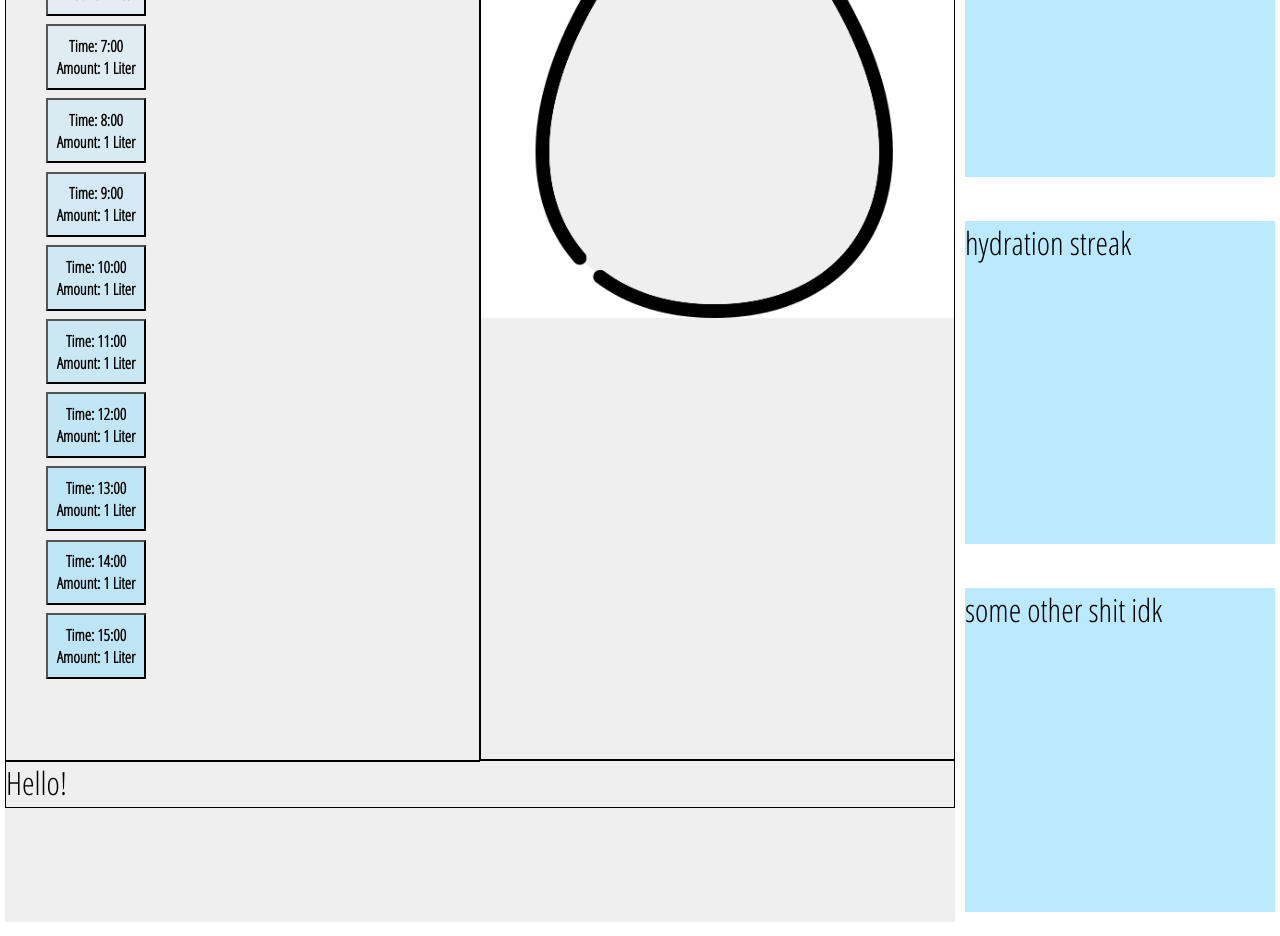
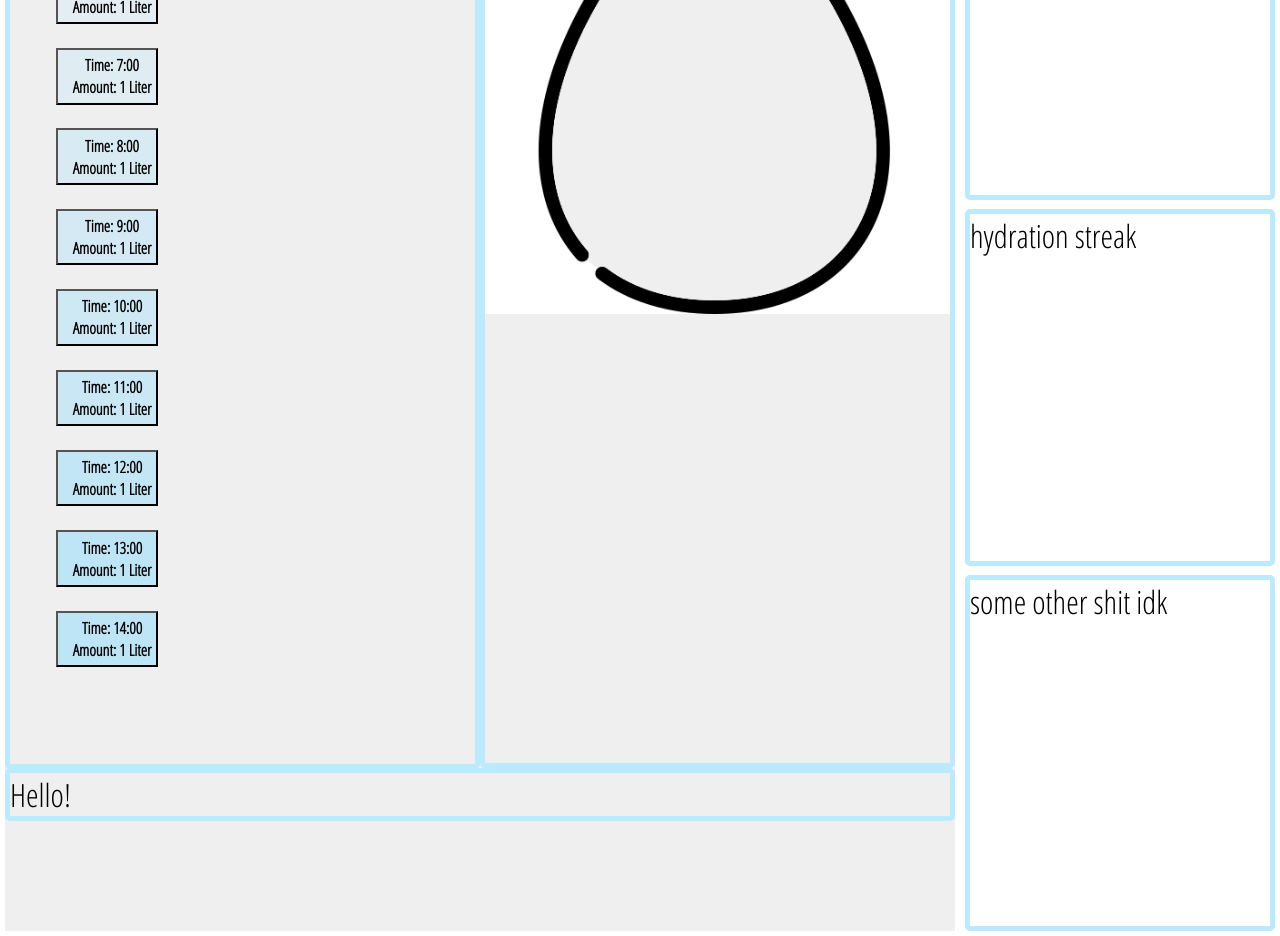
Before and after one commit to WAPP-Water-App/wapp-frontend, a React (Create React App) app: page / in a window 1280 px wide. Shown: the part 280-1216 px from the top of the page. Built offline with nearby package versions, Linux system fonts and the light colour scheme; no server answers.

Commit message:
[components] Add styling

```diff
--- a/src/components/Display/display.css
+++ b/src/components/Display/display.css
@@ -1,5 +1,5 @@
 .progress-bar {
- margin: 0 auto;
+  margin: 0 auto 10 auto;
   height: 100%;
   width: 100%;
 }
@@ -7,5 +7,5 @@
 .progress-bar img {
   height: 100%;
   width: 100%;
-
+  padding: 0;
 }
--- a/src/components/Main/main.css
+++ b/src/components/Main/main.css
@@ -12,12 +12,14 @@
 
 .text {
   grid-area: text;
-  border: 1px solid black;
+  border: solid 5px #bbeafe;
+  border-radius: 5px;
 }
 .buttons {
   grid-area: buttons;
-  height: 100%;
-  border: 1px solid black;
+  height: 99%;
+  border: solid 5px #bbeafe;
+  border-radius: 5px;
 
 }
 .buttons ul {
@@ -36,7 +38,8 @@
 
   /* mask-image: url("public/img/water-drop.png"); */
 
-  border: 1px solid black;
+  border: solid 5px #bbeafe;
+  border-radius: 5px;
 }
 
 .buttons ul {
--- a/src/components/Panel/Panel.jsx
+++ b/src/components/Panel/Panel.jsx
@@ -4,9 +4,9 @@ import './panel.css'
 export default function Panel() {
   return (
     <div className="panel-container">
-      <div>Next reminder</div>
-      <div>hydration streak</div>
-      <div>some other shit idk</div>
+      <div id="panel-top">Next reminder</div>
+      <div id="panel-mid">hydration streak</div>
+      <div id="panel-bot">some other shit idk</div>
     </div>
   );
 }
--- a/src/components/Panel/panel.css
+++ b/src/components/Panel/panel.css
@@ -6,8 +6,16 @@
 }
 
 .panel-container div {
+  border: solid 5px #bbeafe;
+  border-radius: 5px;
+  margin: 0px;
+  height: 32%;
+}
 
-  margin: 10px 0;
-  background: #bbeafe;
-  height: 30%;
+#panel-top {
+  margin-bottom: 9px;
 }
+
+#panel-bot {
+  margin-top: 9px;
+}
--- a/src/components/Settings/Settings.jsx
+++ b/src/components/Settings/Settings.jsx
@@ -19,7 +19,7 @@ export default function Settings() {
     times[num] = true;
     return times.map((time, index) => (
       <option value={index} selected={time}>
-        {index}
+        {`${index}:00`}
       </option>
     ));
   };
@@ -134,7 +134,7 @@ export default function Settings() {
           />
           <span>#{reminderNumber}</span>
         </div>
-        <button type="submit" onClick={handleSubmit}>Update Settings</button>
+        <button className="settings" type="submit" onClick={handleSubmit}>Update Settings</button>
       </form>
     </div>
   );
--- a/src/components/Settings/settings.css
+++ b/src/components/Settings/settings.css
@@ -1,9 +1,27 @@
 label {
     display: block;
-
+    font-weight: bold;
 }
 
 input,
-label {
-    margin: .4rem 0;
+label, select, button {
+    margin: .4rem 0 0 .4rem;
 }
+
+input, select {
+    height: 25px;
+    width: 100px;
+    font-size: 20px;
+}
+
+span {
+    margin-left: 10px;
+}
+
+button .settings {
+    cursor: pointer;
+    height: 30px;
+    width: 200px;
+    font-size: 20px;
+    border-radius: 4px;
+}
```
